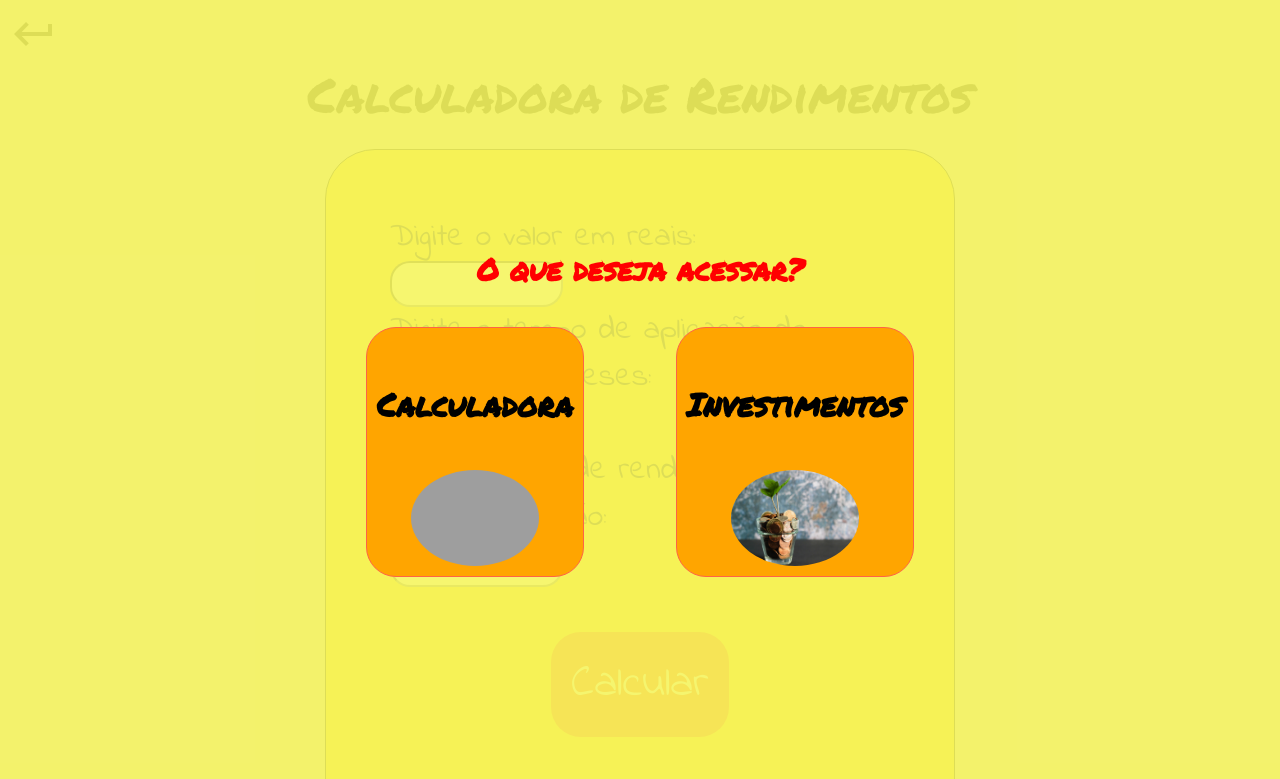
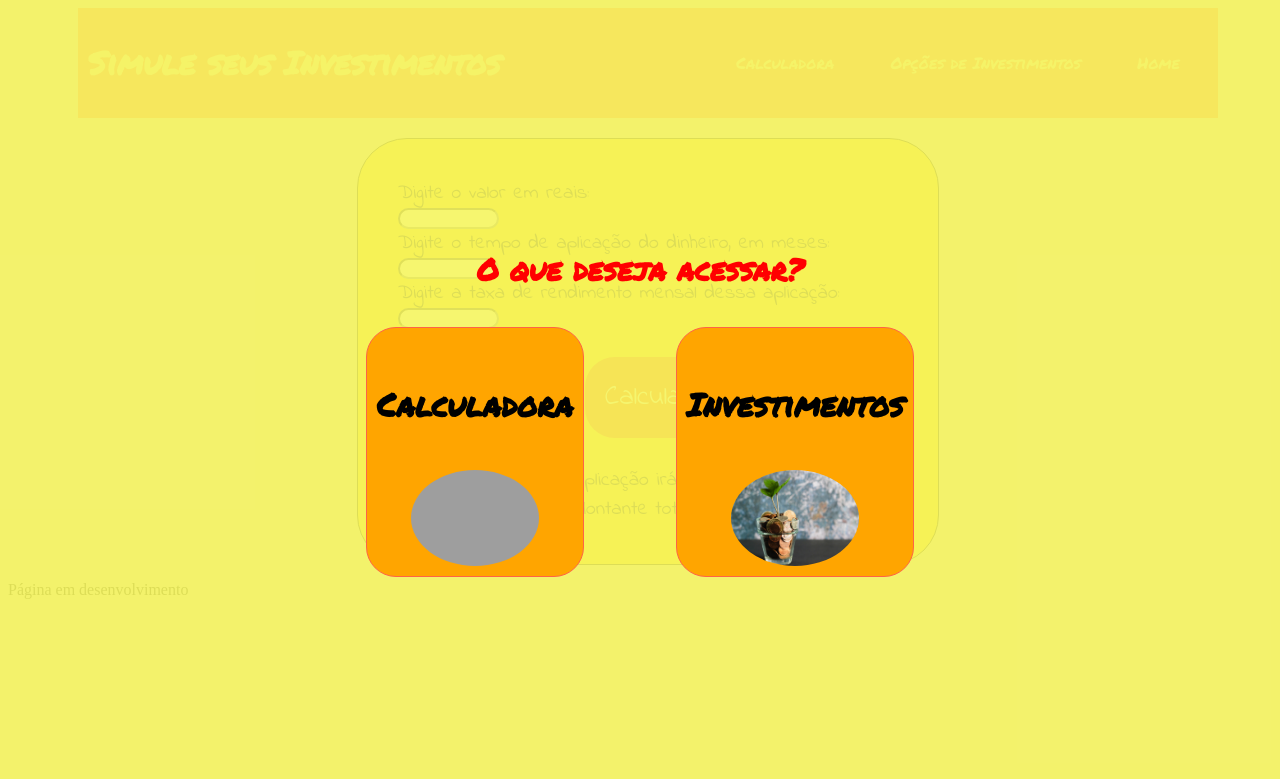
Before and after one commit to dev-ribeiro/investments-simulator, a plain HTML site: page index.html in a window 1280 px wide. Shown: the top 779 px of the page. Drawn offline with Linux system fonts and the light colour scheme; grey boxes are pictures that could not be loaded.

Commit message:
adição da manipulação de eventos na interface

```diff
--- a/index.html
+++ b/index.html
@@ -12,19 +12,20 @@
 
 <body>
 
-    <div id="back">
-        <img src="./assets/icons/keyboard_return_black_48dp.svg" alt="">
-    </div>
 
-    <!-- Página calculadora -->
 
     <header>
-        Calculadora de Rendimentos
+        <h1>Simule seus Investimentos</h1>
+        <nav id="nav">
+            <!-- <a href="">Calculadora</a>
+            <a href="">Opções de Investimentos</a>
+            <a href="">Home</a> -->
+        </nav>
     </header>
 
     <main>
 
-        <section class="dados">
+        <section class="dados" id="simulate">
             <span class="valores">Digite o valor em reais:</span>
             <input id="capital" type="number">
             <span class="valores">Digite o tempo de aplicação do dinheiro, em meses:</span>
@@ -43,14 +44,13 @@
                     <span id="resultadoMontante"></span>
                 </div>
             </div>
+        </section>
 
+        <section class="pageInvestments" id="pageInvestments">
+            <p>Página em desenvolvimento</p>
         </section>
 
     </main>
-
-    <footer>
-        Desenvolvido por David Ribeiro da Silva.
-    </footer>
 
     <script src="./script/index.js"></script>
 
--- a/script/interface.js
+++ b/script/interface.js
@@ -3,14 +3,19 @@ var time = document.getElementById("tempo");
 var fee = document.getElementById("taxa");
 var resultRendimento = document.getElementById("resultadoJuros");
 var resultMontante = document.getElementById("resultadoMontante");
-var back = document.getElementById("back");
+var nav = document.getElementById("nav");
+var simulate = document.getElementById("simulate");
+var pageInvestments = document.getElementById("pageInvestments");
 var botao = document.getElementById("botao");
-var body = document.getElementsByTagName('body')[0];
+var body = document.getElementsByTagName("body")[0];
 
 botao.addEventListener('click',calculate);
 
 onload = () => {
-    createPageApresentation()
+    createPageApresentation();
+    acessPageCalculator();
+    acessPageInvestments();
+    manipulateNav();
 }
 
 function calculate() {
@@ -26,8 +31,6 @@ function calculate() {
     resultMontante.innerHTML = montante
 
 }
-
-
 
 function createPageApresentation(){
 
@@ -70,17 +73,56 @@ function createPageApresentation(){
 
 }
 
-function createPageInvestments(){
-
-    let div1 = document.createElement('div');
-    div1.innerHTML = "Este conteúdo ainda está em desenvolvimento, volte novamente em outro momento.";
-    div1.classList = "teste";
-    body.appendChild(div1);
-    let div2 = document.createElement('div');
-    div2.innerHTML = "Voltar";
-    div2.classList = "teste2";
-    div1.appendChild(div2);
-    div2.addEventListener('click',()=>{
-        div1.classList = "none"
+function acessPageCalculator(){
+    let apresentation = document.querySelector('.apresentation');
+    let calculator = document.querySelector('.calculator');
+    calculator.addEventListener('click',() => {
+        apresentation.classList = 'none';
+        pageInvestments.classList = 'none';
     })
 }
+
+function acessPageInvestments(){
+    let apresentation = document.querySelector('.apresentation');
+    let investments = document.querySelector('.investments');
+    investments.addEventListener('click',() => {
+        apresentation.classList = 'none';
+        simulate.classList = 'none';
+    })
+}
+
+function manipulateNav(){
+
+    // Criando os elementos
+    let navElementCalculadora = document.createElement('a');
+    let navElementInvestimentos = document.createElement('a');
+    let navElementHome = document.createElement('a');
+
+    // Atribuindo o conteúdo
+    navElementCalculadora.innerText = 'Calculadora';
+    navElementInvestimentos.innerText = 'Opções de Investimentos';
+    navElementHome.innerText = 'Home';
+
+    // Alocando na nav
+    nav.appendChild(navElementCalculadora);
+    nav.appendChild(navElementInvestimentos);
+    nav.appendChild(navElementHome);
+
+    // Acessando os itens do menu
+    let apresentation = document.querySelector('.apresentation');
+
+    // Criando os eventos
+    navElementCalculadora.addEventListener('click',()=>{
+        apresentation.classList = 'none';
+        pageInvestments.classList = 'none';
+        simulate.classList = 'dados';
+    });
+    navElementInvestimentos.addEventListener('click',()=>{
+        apresentation.classList = 'none';
+        simulate.classList = 'none';
+        pageInvestments.classList = 'pageInvestments';
+    });
+    navElementHome.addEventListener('click',()=>{
+        apresentation.classList = 'apresentation';
+    });
+}
--- a/style/style.css
+++ b/style/style.css
@@ -8,14 +8,36 @@
 
 body{
     background-color: rgb(221, 217, 217);
+    height: 100vh;
+    width: 100vw;
 }
 
-/* Return */
-#back{
-    position: absolute;
-    top: 10px;
-    left: 10px;
-    color: black;
+/* Header */
+
+header{
+    display: flex;
+    align-items: center;
+    justify-content: space-between;
+    margin: auto;
+    width: calc(100% - 10rem);
+    /* font-size: 1.2em; */
+    font-family: var(--font-family-permanent);
+    text-align: center;
+    margin-bottom: 20px;
+    padding: 10px;
+    background-color: tomato;
+    color: wheat;
+}
+
+nav{
+    display: flex;
+    justify-content: space-around;
+    width: 500px;
+}
+
+nav a{
+    text-decoration: none;
+    color: wheat;
     cursor: pointer;
 }
 
@@ -92,64 +114,35 @@ body{
     padding: 5px;
 }
 
-/* Investimentos */
-.teste{
-    position: absolute;
-    top: 0;
-    left: 0;
-    width: 100vw;
-    height: 100vh;
-    display: flex;
-    align-items: center;
-    justify-content: center;
-    flex-direction: column;
-    font-size: 50px;
-    text-align: center;
-    background-color: rgba(245, 245, 96, 0.9);
-}
-
-.teste2{
-    background-color: orange;
-    margin-top: 10px;
-    padding: 5px;
-    cursor: pointer;
-}
-
 /* Calculadora de investimentos */
-
-header{
-    margin: auto;
-    margin-top: 60px;
-    width: calc(100% - 10rem);
-    font-size: 3em;
-    font-family: var(--font-family-permanent);
-    text-align: center;
-    margin-bottom: 20px;
-}
-
-main{
+/* main{
     padding: 2em;
-    font-size: 2em;
     font-family: var(--font-family-indie);
     margin: auto;
     width: 500px;
     border: 1px solid black;
     border-radius: 50px;
     background-color: #ffd700;
-}
+} */
 
 .dados{
     display: flex;
     flex-direction: column;
-    width: 100%;
+    padding: 2em;
+    font-family: var(--font-family-indie);
+    margin: auto;
+    border: 1px solid black;
+    border-radius: 50px;
+    background-color: #ffd700;
+    width: 500px;
+    font-size: 1.25em;
 }
 
 .dados input{
-    width: 4.7em;
+    width: 7em;
     background-color: white;
     color: black;
     border-radius: 20px;
-    font-size: 1.1em;
 }
 
 .dados button{
@@ -167,7 +160,6 @@ main{
 
 .resultado{
     margin: auto;
-    font-size: 1.3em;
 }
 
 #resultadoJuros{
@@ -180,18 +172,7 @@ main{
     color: red;
 }
 
-footer{
-    margin: auto;
-    padding: 5%;
-    width: 80%;
-    text-align: center;
-    font-family: var(--font-family-indie);
-    font-size: 1.9rem;
-
-}
-
 /*display none*/
-
 .none{
     display: none;
 }
```
Also changed, not shown: README.md.
